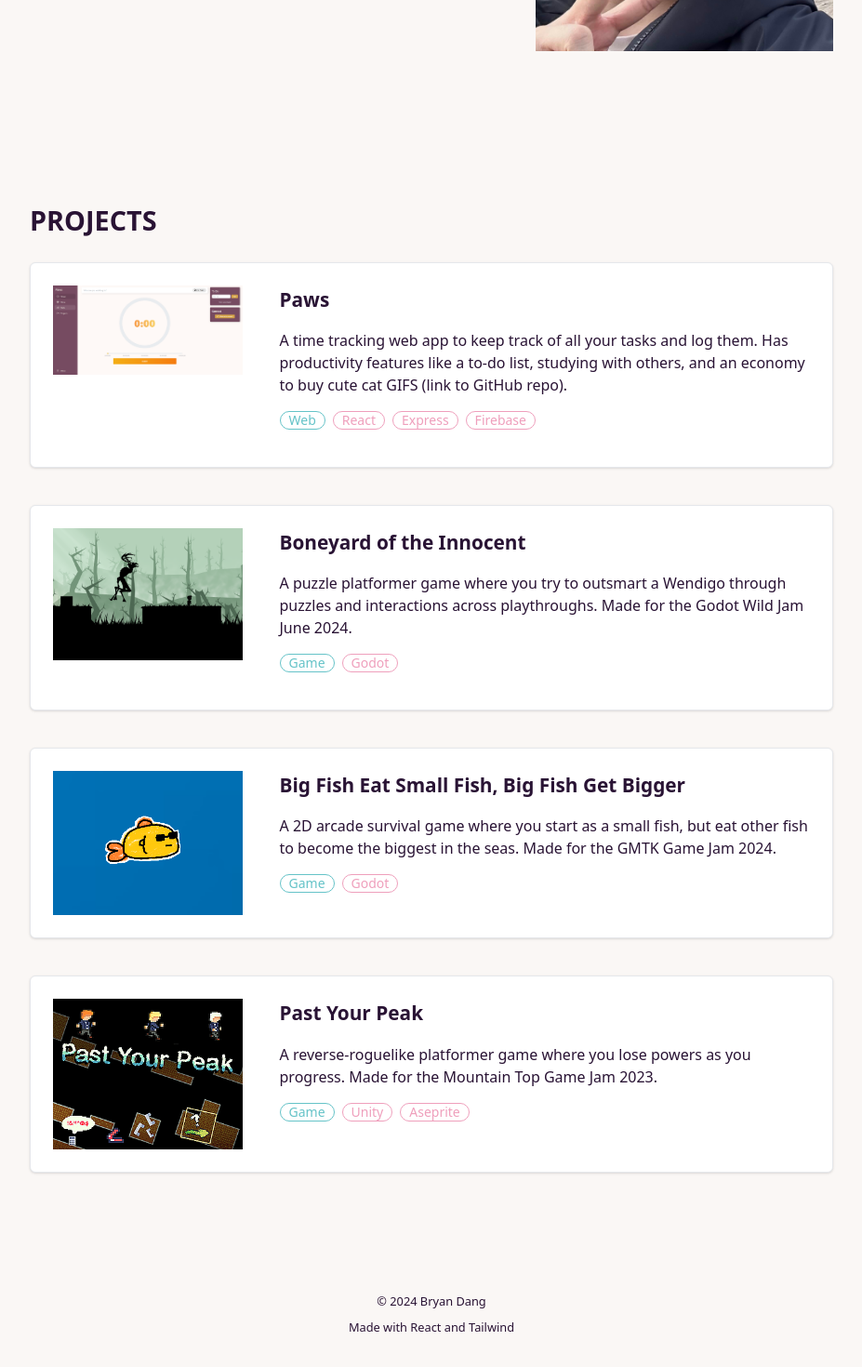
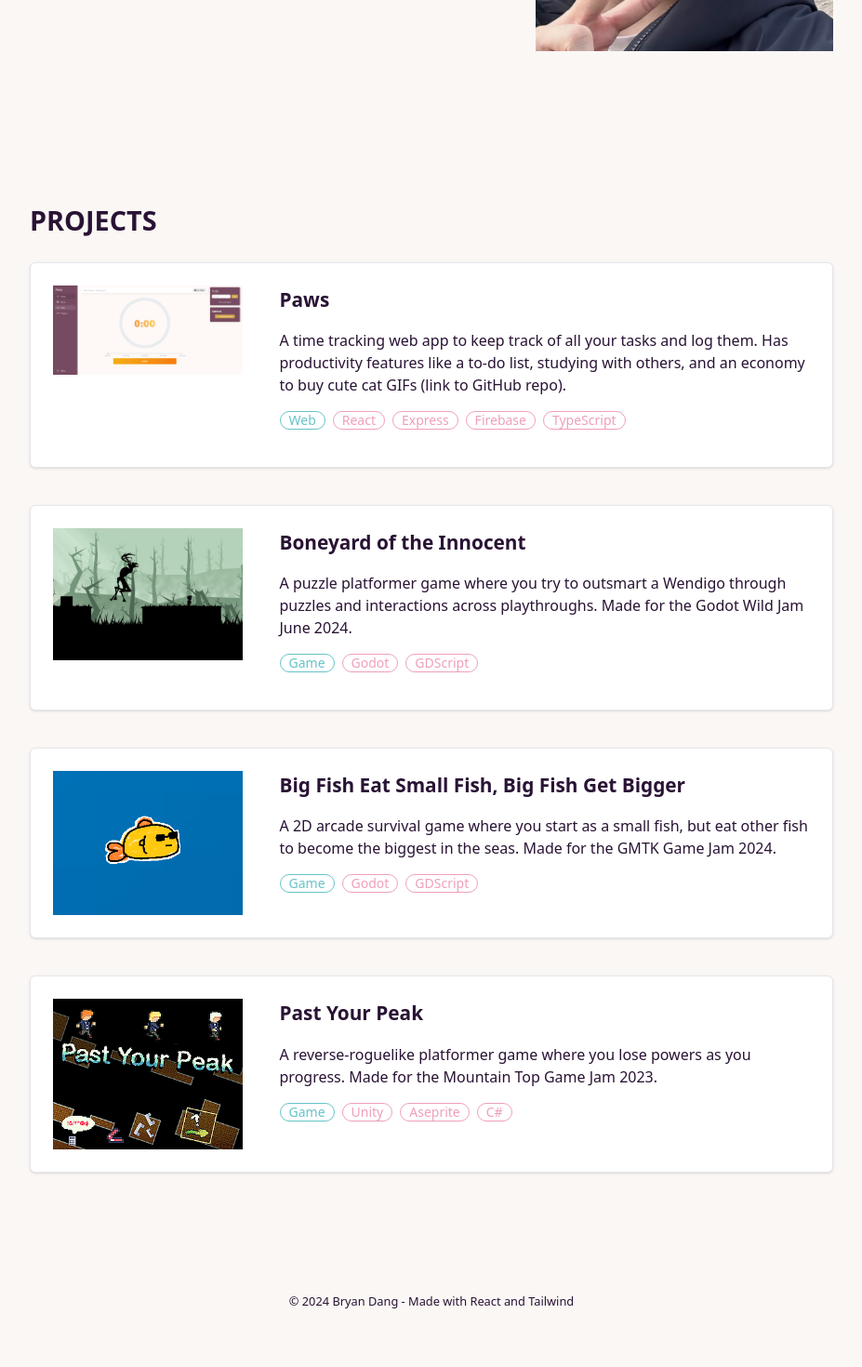
Before and after one commit to bryanjhdang/bryanjhdang.github.io, a React (Vite) app: page / in a window 1280 px wide. Shown: the part 952-2422 px from the top of the page at 93% size, without its empty margins (176-1103 px from the left). Built offline with nearby package versions, Linux system fonts and the light colour scheme.

Commit message:
change footer

```diff
--- a/src/assets/files/projectData.ts
+++ b/src/assets/files/projectData.ts
@@ -6,12 +6,12 @@ import PastYourPeakImage from "../images/projects/past-your-peak.png"
 export const projectData = [
   {
     "name": "Paws",
-    "description": "A time tracking web app to keep track of all your tasks and log them. Has productivity features like a to-do list, studying with others, and an economy to buy cute cat GIFS (link to GitHub repo).",
+    "description": "A time tracking web app to keep track of all your tasks and log them. Has productivity features like a to-do list, studying with others, and an economy to buy cute cat GIFs (link to GitHub repo).",
     "imageLink": PawsImage,
     "projectLink": "https://github.com/bryanjhdang/paws",
     "githubLink": "https://github.com/bryanjhdang/paws",
     "type": "Web",
-    "tags": ["React", "Express", "Firebase"]
+    "tags": ["React", "Express", "Firebase", "TypeScript"]
   },
   {
     "name": "Boneyard of the Innocent",
@@ -20,7 +20,7 @@ export const projectData = [
     "projectLink": "https://0strategist0.itch.io/boneyard-of-the-innocent",
     "githubLink": "https://github.com/0Strategist0/GodotWildJam",
     "type": "Game",
-    "tags": ["Godot"]
+    "tags": ["Godot", "GDScript"]
   },
   {
     "name": "Big Fish Eat Small Fish, Big Fish Get Bigger",
@@ -29,7 +29,7 @@ export const projectData = [
     "projectLink": "https://bryd.itch.io/big-fish-eat-small-fish-big-fish-get-bigger",
     "githubLink": "https://github.com/bryanjhdang/gmtk2024",
     "type": "Game",
-    "tags": ["Godot"]
+    "tags": ["Godot", "GDScript"]
   },
   {
     "name": "Past Your Peak",
@@ -38,6 +38,6 @@ export const projectData = [
     "projectLink": "https://bryd.itch.io/past-your-peak",
     "githubLink": "https://github.com/lucastmah/Mute_Jammers",
     "type": "Game",
-    "tags": ["Unity", "Aseprite"]
+    "tags": ["Unity", "Aseprite", "C#"]
   }
 ]
--- a/src/sections/Footer.tsx
+++ b/src/sections/Footer.tsx
@@ -2,8 +2,7 @@ export default function Footer() {
   return (
     <footer className="footer footer-center text-sm p-12">
       <aside>
-        <p>© {new Date().getFullYear()} Bryan Dang</p>
-        <p>Made with React and Tailwind</p>
+        <p>© {new Date().getFullYear()} Bryan Dang - Made with React and Tailwind</p>
       </aside>
     </footer>
   )
--- a/src/sections/Projects.tsx
+++ b/src/sections/Projects.tsx
@@ -14,7 +14,7 @@ interface ProjectInfo {
 function Project({ project }: { project: ProjectInfo }) {
   return (
     <a href={project.projectLink} target="_blank">
-      <div className="flex sm:flex-row flex-col gap-10 p-6 border rounded-md shadow hover:shadow-lg bg-white" >
+      <div className="group flex sm:flex-row flex-col gap-10 p-6 border rounded-md shadow hover:shadow-lg bg-white" >
 
         <div className="basis-1/4">
           <img src={project.imageLink} alt={project.name} className="w-full object-cover" />
```
Also changed, not shown: src/sections/Experience.tsx (added), 3 other files (tests, documents, lock files or other folders).
